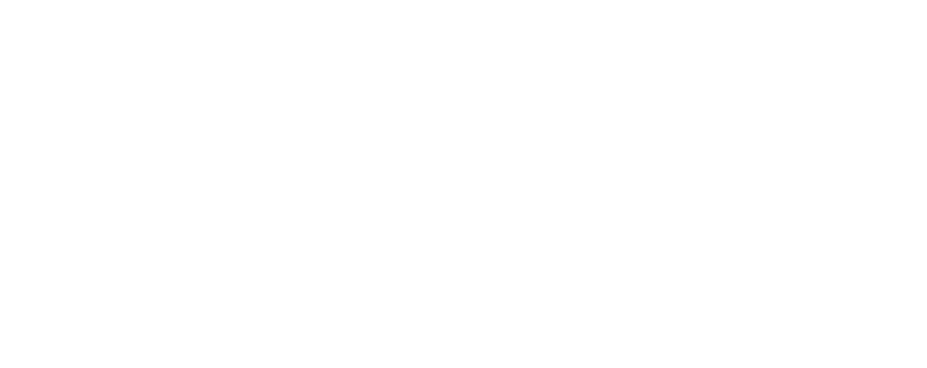
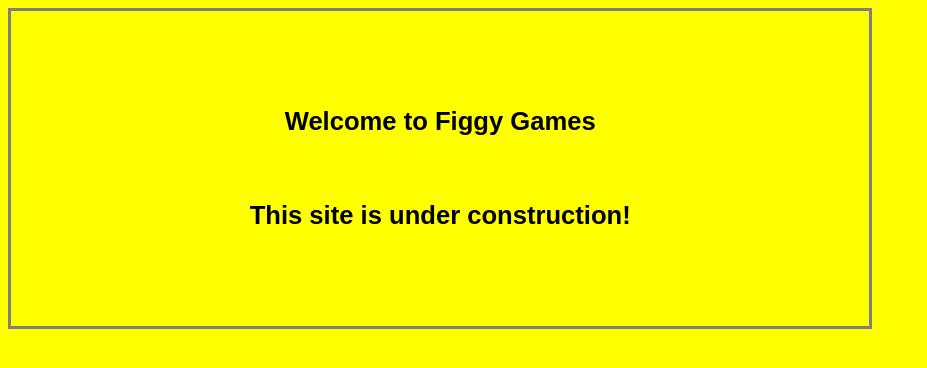
Before and after one commit to alexfigtree/figgy, a plain HTML site: page index.html in a window 1280 px wide. Shown: the whole page, without its empty margins (0-927 px from the left). Drawn offline with Linux system fonts and the light colour scheme.

Commit message:
Placeholder site
While under construction…

```diff
--- a/index.html
+++ b/index.html
@@ -5,9 +5,12 @@
     <title>Figgy Games</title>
 </head>
 
-<body>
+<body style="background-color: yellow;">
 
-
+<div align="center"; style="display:block; border: solid grey; width: 60%; height: 40%;padding:50px;">
+    <p style="font-family: sans-serif; font-size: 2vw; font-color: black; font-weight:600;padding: 20px;">Welcome to Figgy Games</p>
+    <p style="font-family: sans-serif; font-size: 2vw; font-color: black; font-weight:600;padding: 20px;">This site is under construction!</p>
+</div>
 
 </body>
 </html>
```
